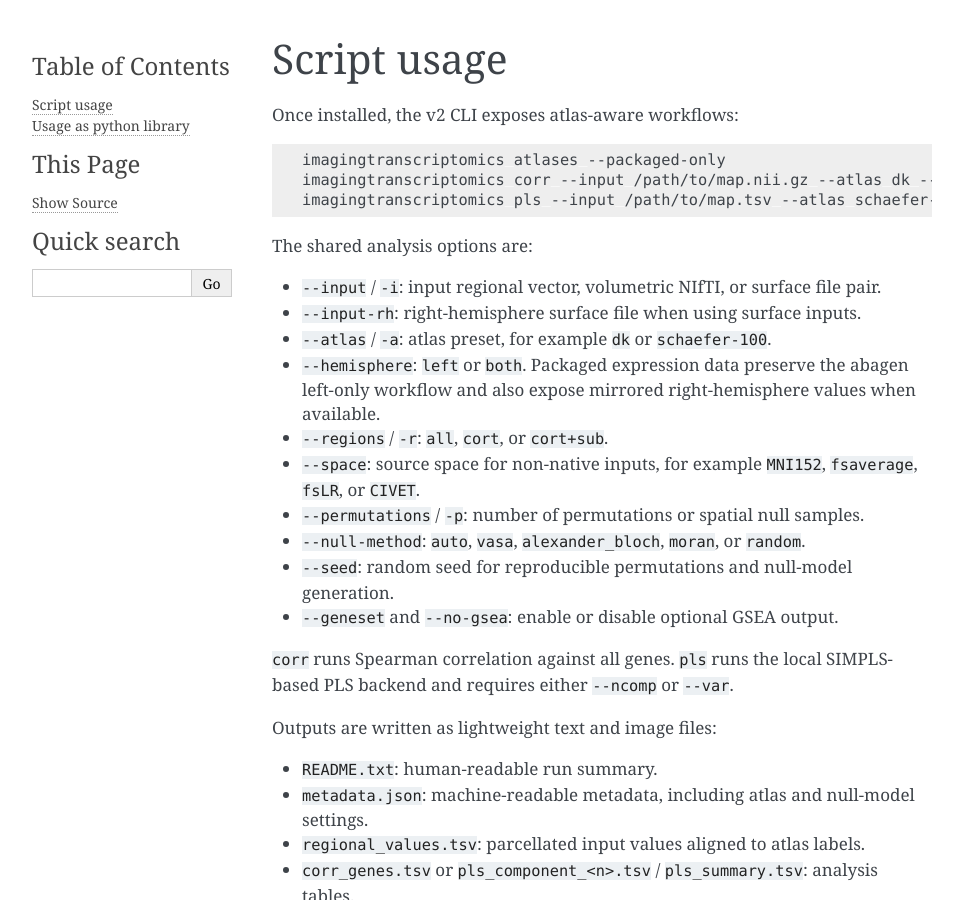
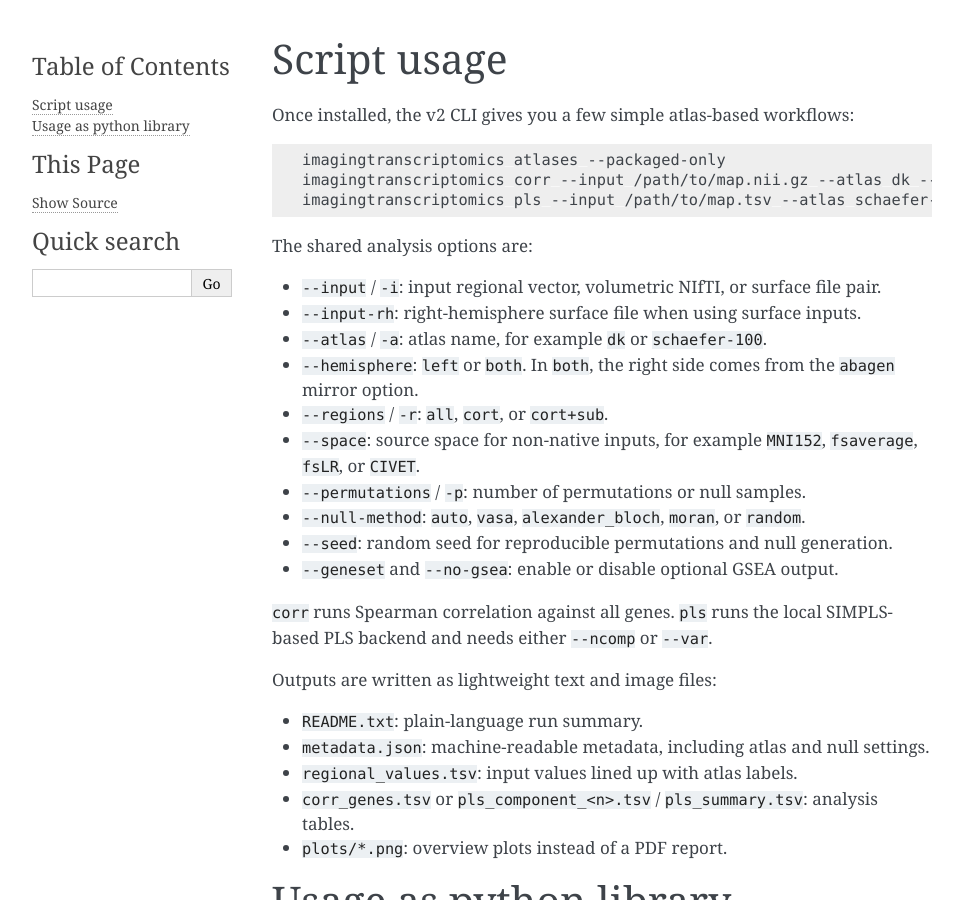
Before and after one commit to alegiac95/Imaging-transcriptomics, a Sphinx documentation site: the page built from docs/chapters/04_usage.rst, in a window 1280 px wide and 900 px high. Shown: the whole window, without its empty margins (148-1111 px from the left). Built offline with Sphinx 7.4.7, drawn with Linux system fonts in a browser that asks for light colours.

Commit message:
docs: simplify repo wording and atlas notes

```diff
--- a/docs/chapters/01_getting_started.rst
+++ b/docs/chapters/01_getting_started.rst
@@ -10,7 +10,7 @@ Once the tool is installed, a simple run looks like:
 
     imagingtranscriptomics pls --input /path/to/your-map.nii.gz --atlas dk --ncomp 1 --no-gsea
 
-This command runs the local PLS backend on the packaged DK atlas and writes a lightweight output bundle next to the input:
+This command runs the local PLS backend on the included DK atlas and writes a small output folder next to the input:
 
 - ``README.txt``
 - ``metadata.json``
@@ -23,6 +23,6 @@ For a quick correlation workflow:
 
     imagingtranscriptomics corr --input /path/to/your-map.nii.gz --atlas dk --null-method auto
 
-If your data are already parcellated, you can pass a vector file instead of a NIfTI image. If your data live in a non-MNI standard space, install the ``maps`` extra and provide ``--space`` so neuromaps can handle resampling and parcellation.
+If your data are already reduced to atlas regions, you can pass a vector file instead of a NIfTI image. If your data are in a different standard space, install the ``maps`` extra and provide ``--space`` so ``neuromaps`` can resample them first.
 
 For more detail see the :ref:`usage <Usage>` page. The package can also be used directly from Python via :ref:`the library API <library>`.
--- a/docs/chapters/04_usage.rst
+++ b/docs/chapters/04_usage.rst
@@ -4,7 +4,7 @@
 Script usage
 ============
 
-Once installed, the v2 CLI exposes atlas-aware workflows:
+Once installed, the v2 CLI gives you a few simple atlas-based workflows:
 
 .. code:: bash
 
@@ -16,22 +16,22 @@ The shared analysis options are:
 
 - ``--input`` / ``-i``: input regional vector, volumetric NIfTI, or surface file pair.
 - ``--input-rh``: right-hemisphere surface file when using surface inputs.
-- ``--atlas`` / ``-a``: atlas preset, for example ``dk`` or ``schaefer-100``.
-- ``--hemisphere``: ``left`` or ``both``. Packaged expression data preserve the abagen left-only workflow and also expose mirrored right-hemisphere values when available.
+- ``--atlas`` / ``-a``: atlas name, for example ``dk`` or ``schaefer-100``.
+- ``--hemisphere``: ``left`` or ``both``. In ``both``, the right side comes from the ``abagen`` mirror option.
 - ``--regions`` / ``-r``: ``all``, ``cort``, or ``cort+sub``.
 - ``--space``: source space for non-native inputs, for example ``MNI152``, ``fsaverage``, ``fsLR``, or ``CIVET``.
-- ``--permutations`` / ``-p``: number of permutations or spatial null samples.
+- ``--permutations`` / ``-p``: number of permutations or null samples.
 - ``--null-method``: ``auto``, ``vasa``, ``alexander_bloch``, ``moran``, or ``random``.
-- ``--seed``: random seed for reproducible permutations and null-model generation.
+- ``--seed``: random seed for reproducible permutations and null generation.
 - ``--geneset`` and ``--no-gsea``: enable or disable optional GSEA output.
 
-``corr`` runs Spearman correlation against all genes. ``pls`` runs the local SIMPLS-based PLS backend and requires either ``--ncomp`` or ``--var``.
+``corr`` runs Spearman correlation against all genes. ``pls`` runs the local SIMPLS-based PLS backend and needs either ``--ncomp`` or ``--var``.
 
 Outputs are written as lightweight text and image files:
 
-- ``README.txt``: human-readable run summary.
-- ``metadata.json``: machine-readable metadata, including atlas and null-model settings.
-- ``regional_values.tsv``: parcellated input values aligned to atlas labels.
+- ``README.txt``: plain-language run summary.
+- ``metadata.json``: machine-readable metadata, including atlas and null settings.
+- ``regional_values.tsv``: input values lined up with atlas labels.
 - ``corr_genes.tsv`` or ``pls_component_<n>.tsv`` / ``pls_summary.tsv``: analysis tables.
 - ``plots/*.png``: overview plots instead of a PDF report.
 
```
Also changed, not shown: README.md (+13 -13 lines), 7 other files.
